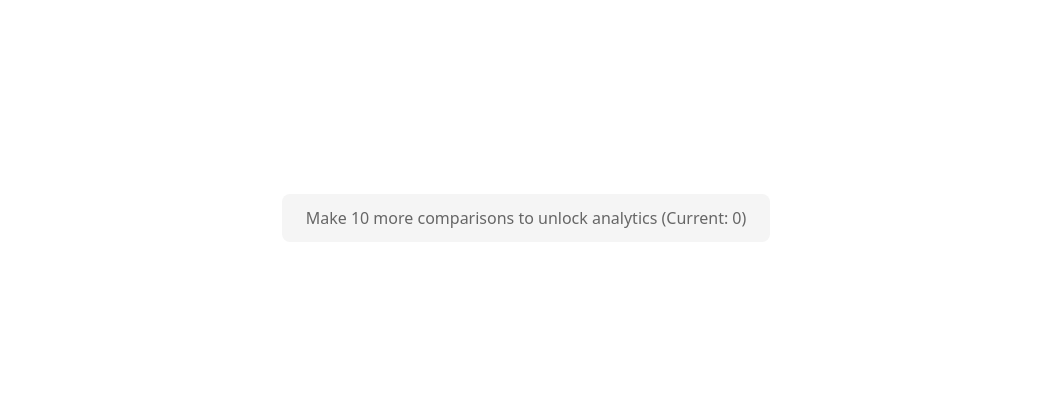
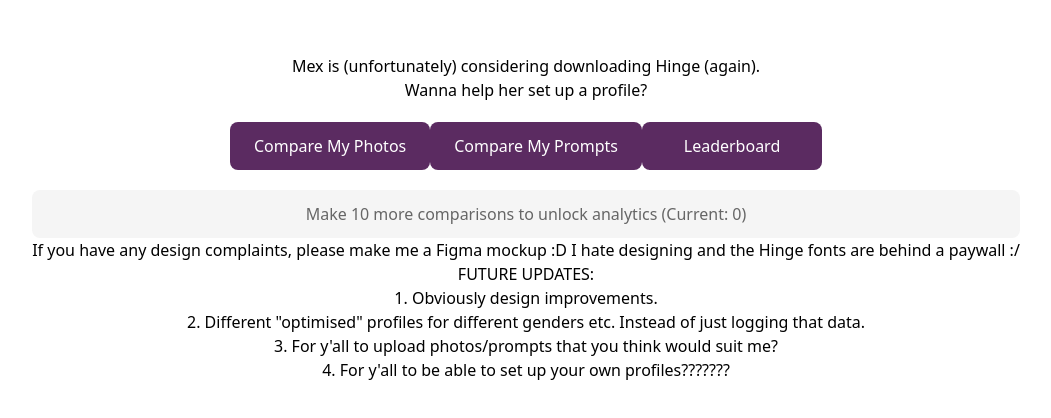
Before and after one commit to meganhk/mex-hinge-reboot22, a React (Vite) app: page / in a window 1280 px wide. Shown: the part 182-600 px from the top of the page, without its empty margins (114-1165 px from the left). Built offline with nearby package versions, Linux system fonts and the light colour scheme.

Commit message:
taekwondo 3

```diff
--- a/src/App.tsx
+++ b/src/App.tsx
@@ -27,7 +27,25 @@
 
   return (
     <div className="home-container">
-      {/* ... other JSX ... */}
+      <div className="text-center max-w-3xl mx-auto px-4">
+        <h1 className="text-3xl md:text-4xl font-bold mb-4">
+          Mex is (unfortunately) considering downloading Hinge (again).
+        </h1>
+
+        <p className="text-xl md:text-xl text-gray-600 mb-4">
+          Wanna help her set up a profile?
+        </p>
+        <div className="flex flex-wrap justify-center">
+          <Link to="/photo-compare" className="main-button">
+            Compare My Photos
+          </Link>
+          <Link to="/prompt-compare" className="main-button">
+            Compare My Prompts
+          </Link>
+
+          <Link to="/contributors" className="main-button">
+            Leaderboard
+          </Link>
 
       {userData && userData.comparisons >= 10 ? (
         <Link to="/analytics" className="main-button">
@@ -40,7 +58,27 @@
         </div>
       )}
 
-      {/* ... rest of your JSX ... */}
+      <p className="text-lg md:text-lg text-gray-600 mt-5 mb-5">
+          If you have any design complaints, please make me a Figma mockup :D I hate designing and the Hinge fonts are behind a paywall :/
+        </p>
+
+        <div className="space-y-4 flex justify-center items-center">
+          <div className="bg-white border border-gray-200 rounded-lg p-5
+                        transition-all duration-200  min-h-[200px]
+                        flex flex-col items-center">
+            <h2 className="text-xl font-bold text-gray-800 mb-3">FUTURE UPDATES:</h2>
+            <div className="space-y-2">
+              <div className="flex flex-col items-center gap-2">
+                <p>1. Obviously design improvements.</p>
+                <p>2. Different "optimised" profiles for different genders etc. Instead of just logging that data.</p>
+                <p>3. For y'all to upload photos/prompts that you think would suit me?</p>
+                <p>4. For y'all to be able to set up your own profiles???????</p>
+              </div>
+            </div>
+          </div>
+        </div>
+      </div>
+    </div>
     </div>
   );
 }
```
